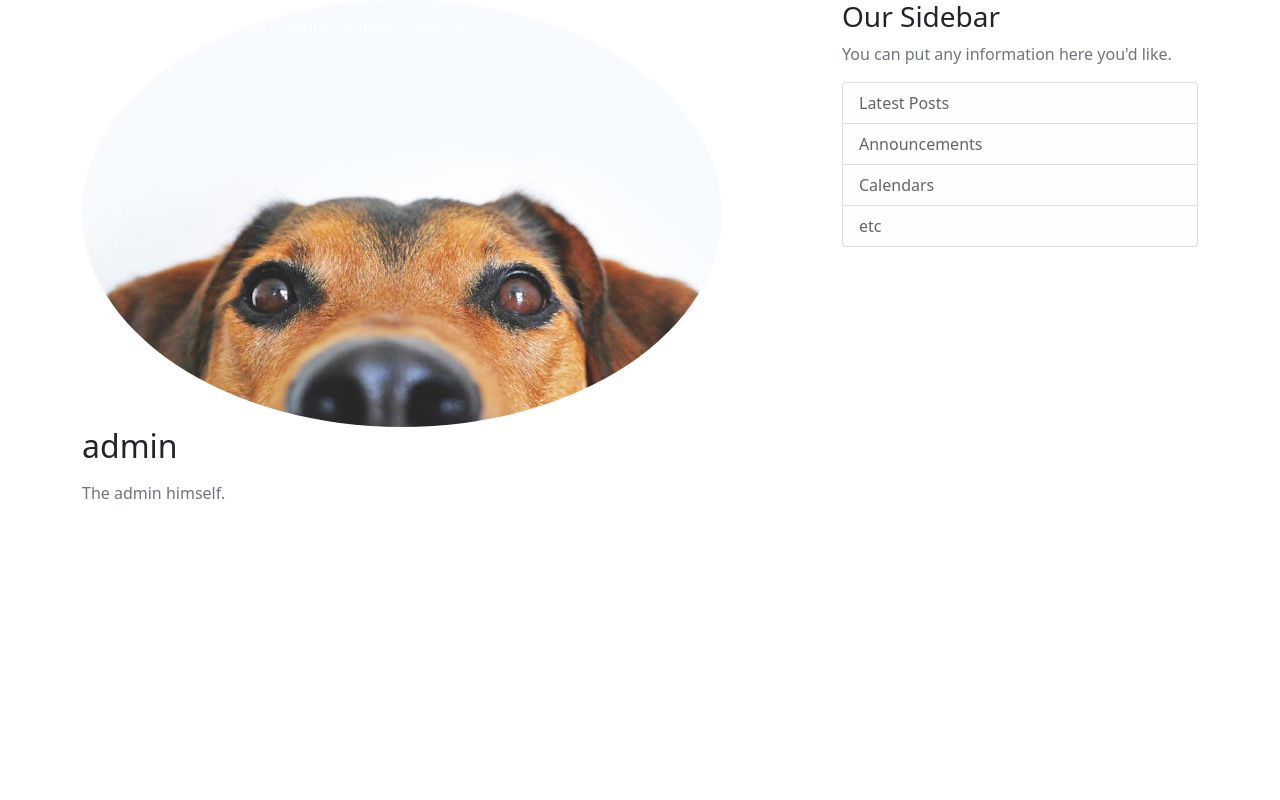
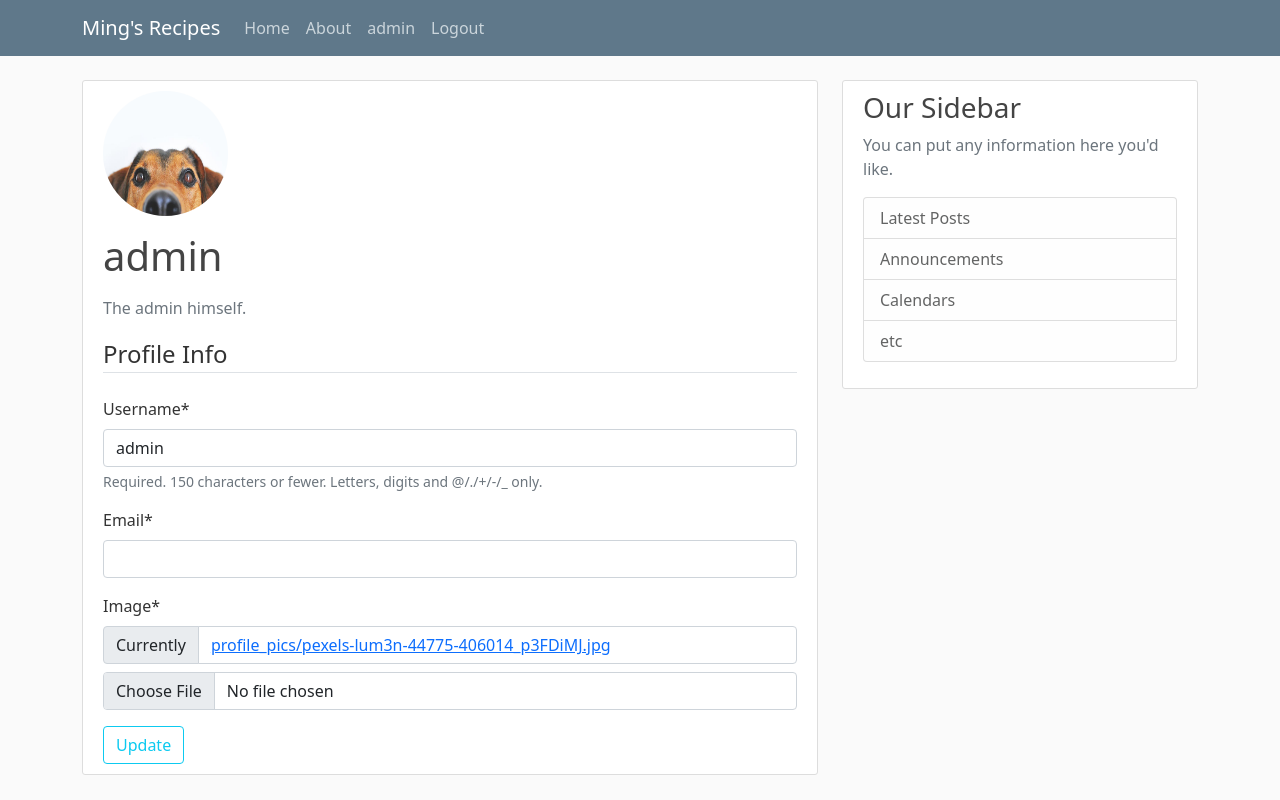
Before and after one commit to mingmingsal/django_recipe_site, a Django app: page /profile/ in a window 1280 px wide. Run offline with Django 5.2, Linux system fonts and the light colour scheme; a user stored in the database is signed in; data comes from the database, SQL or seed files in the repository; both versions use the stored data as it was after the commit; some libraries are stand-ins or nearby versions.

Commit message:
added user update form and image auto resize

```diff
--- a/recipes/admin.py
+++ b/recipes/admin.py
@@ -2,6 +2,7 @@
 from django.contrib import admin
 
 from .models import Recipe, Step, Ingredient
+from users.models import Profile
 
 class IngredientInLine(admin.TabularInline):
     model = Ingredient
@@ -19,3 +20,4 @@
     inlines = [IngredientInLine, StepInLine]
 admin.site.register(Recipe, RecipeAdmin)
 admin.site.register(Ingredient)
+admin.site.register(Profile)
--- a/recipes/models.py
+++ b/recipes/models.py
@@ -25,7 +25,7 @@
         for ingredient in self.ingredient_set.all():
             if ingredient.is_meat():
                 return False
-            return True
+        return True
 class Step(models.Model):
     recipe = models.ForeignKey(Recipe, on_delete=models.CASCADE)
     step_description = models.CharField(max_length=1024)
@@ -39,7 +39,7 @@
     def __str__(self):
         return self.ingredient_name
     def is_meat(self):
-        meat_strings = ['pork','beef','sausage','chicken']
+        meat_strings = ['pork','beef','sausage','chicken','hotdog','sausage','fish']
         #test if ingredient has a meat name in it
         if self.ingredient_name.lower() in meat_strings:
             return True
--- /dev/null
+++ b/recipes/static/recipes/main.css
@@ -0,0 +1,84 @@
+body {
+    background: #fafafa;
+    color: #333333;
+    margin-top: 5rem;
+  }
+
+  h1, h2, h3, h4, h5, h6 {
+    color: #444444;
+  }
+
+  ul {
+    margin: 0;
+  }
+
+  .bg-steel {
+    background-color: #5f788a;
+  }
+
+  .site-header .navbar-nav .nav-link {
+    color: #cbd5db;
+  }
+
+  .site-header .navbar-nav .nav-link:hover {
+    color: #ffffff;
+  }
+
+  .site-header .navbar-nav .nav-link.active {
+    font-weight: 500;
+  }
+
+  .content-section {
+    background: #ffffff;
+    padding: 10px 20px;
+    border: 1px solid #dddddd;
+    border-radius: 3px;
+    margin-bottom: 20px;
+  }
+
+  .article-title {
+    color: #444444;
+  }
+
+  a.article-title:hover {
+    color: #428bca;
+    text-decoration: none;
+  }
+
+  .article-content {
+    white-space: pre-line;
+  }
+
+  .article-img {
+    height: 65px;
+    width: 65px;
+    margin-right: 16px;
+  }
+
+  .article-metadata {
+    padding-bottom: 1px;
+    margin-bottom: 4px;
+    border-bottom: 1px solid #e3e3e3
+  }
+
+  .article-metadata a:hover {
+    color: #333;
+    text-decoration: none;
+  }
+
+  .article-svg {
+    width: 25px;
+    height: 25px;
+    vertical-align: middle;
+  }
+
+  .account-img {
+    height: 125px;
+    width: 125px;
+    margin-right: 20px;
+    margin-bottom: 16px;
+  }
+
+  .account-heading {
+    font-size: 2.5rem;
+  }
--- a/recipes/templates/recipes/base.html
+++ b/recipes/templates/recipes/base.html
@@ -11,18 +11,18 @@
       integrity="sha384-EVSTQN3/azprG1Anm3QDgpJLIm9Nao0Yz1ztcQTwFspd3yD65VohhpuuCOmLASjC"
       crossorigin="anonymous"
     />
-    <link rel="stylesheet" type="text/css" href={% static "blog/main.css" %} />
+    <link rel="stylesheet" type="text/css" href={% static "recipes/main.css" %} />
     {%if title%}
-    <title>Django Blog - {{title}}</title>
+    <title>Ming's Recipes - {{title}}</title>
     {%else%}
-    <title>Django Blog</title>
+    <title>Ming's Recipes</title>
     {%endif%}
   </head>
   <body>
     <header class="site-header">
         <nav class="navbar navbar-expand-md navbar-dark bg-steel fixed-top">
           <div class="container">
-            <a class="navbar-brand mr-4" href="/">Django Blog</a>
+            <a class="navbar-brand mr-4" href="/">Ming's Recipes</a>
             <button class="navbar-toggler" type="button" data-toggle="collapse" data-target="#navbarToggle" aria-controls="navbarToggle" aria-expanded="false" aria-label="Toggle navigation">
             <span class="navbar-toggler-icon"></span>
             </button>
--- a/users/apps.py
+++ b/users/apps.py
@@ -4,3 +4,6 @@
 class UsersConfig(AppConfig):
     default_auto_field = 'django.db.models.BigAutoField'
     name = 'users'
+
+    def ready(self):
+        import users.signals
--- a/users/forms.py
+++ b/users/forms.py
@@ -1,10 +1,22 @@
 from django import forms
 from django.contrib.auth.models import User
 from django.contrib.auth.forms import UserCreationForm
-
+from .models import Profile
 class UserRegisterForm(UserCreationForm):
     email = forms.EmailField()
 
     class Meta:
         model = User
         fields = ['username','email','password1','password2']
+
+class UserUpdateForm(forms.ModelForm):
+    email = forms.EmailField()
+
+    class Meta:
+        model = User
+        fields = ['username','email']
+
+class ProfileUpdateForm(forms.ModelForm):
+    class Meta:
+        model = Profile
+        fields = ['image']
--- a/users/models.py
+++ b/users/models.py
@@ -1,5 +1,6 @@
 from django.db import models
 from django.contrib.auth.models import User
+from PIL import Image
 # Create your models here.
 class Profile(models.Model):
     user = models.OneToOneField(User, on_delete=models.CASCADE)
@@ -7,3 +8,10 @@
     description = models.CharField(blank=True, max_length=100)
     def __str__(self):
         return f'{self.user.username} Profile'
+    def save(self):
+        super().save()
+        img = Image.open(self.image.path)
+        if (img.height > 300 or img.width > 300):
+            output_size = (300,300)
+            img.thumbnail(output_size)
+            img.save(self.image.path)
--- a/users/templates/users/profile.html
+++ b/users/templates/users/profile.html
@@ -1,14 +1,24 @@
-{% extends "recipes/base.html" %} {% load crispy_forms_tags %} {% block content %}
+{% extends "recipes/base.html" %} {% load crispy_forms_tags %} {% block content%}
 <div class="content-section">
   <div class="media">
-      <img class="rounded-circle account-img" src={{user.profile.image.url}}>
+    <img class="rounded-circle account-img" src="{{user.profile.image.url}}" />
     <div class="media-body">
       <h2 class="account-heading">{{user.username}}</h2>
       <p class="text-secondary">{{user.email}}</p>
       <p class="text-secondary">{{user.profile.description}}</p>
     </div>
   </div>
-    <!-- FORM HERE -->
+  <form method="POST" enctype="multipart/form-data">
+    {% csrf_token %}
+    <fieldset class="form-group">
+      <legend class="border-bottom mb-4">Profile Info</legend>
+      {{u_form|crispy}}
+      {{p_form|crispy}}
+    </fieldset>
+    <div class="form-group">
+      <button class="btn btn-outline-info" type="submit">Update</button>
+    </div>
+  </form>
 </div>
 
 {% endblock content %}
--- a/users/views.py
+++ b/users/views.py
@@ -1,6 +1,6 @@
 from django.shortcuts import render, redirect
 from django.contrib import messages
-from .forms import UserRegisterForm
+from .forms import UserRegisterForm, UserUpdateForm, ProfileUpdateForm
 from django.contrib.auth import logout
 from django.contrib.auth.decorators import login_required
 # Create your views here.
@@ -18,7 +18,24 @@
 
 @login_required
 def profile(request):
-    return render(request,'users/profile.html')
+    if request.method == 'POST':
+        u_form = UserUpdateForm(request.POST, instance=request.user)
+        p_form = ProfileUpdateForm(request.POST,
+                                   request.FILES,
+                                   instance=request.user.profile)
+        if u_form.is_valid() and p_form.is_valid():
+            u_form.save()
+            p_form.save()
+            messages.success(request,f'Your account has been updated!')
+            return redirect('profile')
+    else:
+        u_form = UserUpdateForm(instance=request.user)
+        p_form = ProfileUpdateForm(instance=request.user.profile)
+    context = {
+        'u_form': u_form,
+        'p_form': p_form
+    }
+    return render(request,'users/profile.html', context)
 
 def logout_view(request):
     logout(request)
```
Also changed, not shown: recipes/templates/recipes/details.html (+9 -9 lines), recipes/tests.py (+30 -1 lines), README.md, db.sqlite3, media/default.jpg, media/post_pics/pexels-chanwalrus-1059905.jpg (added), media/profile_pics/pexels-lum3n-44775-406014_p3FDiMJ.jpg (added), media/profile_pics/pexels-ph-m-tu-n-h-i-163888874-16628553.jpg (added). Lines whose indentation alone changed are shown as unchanged.
